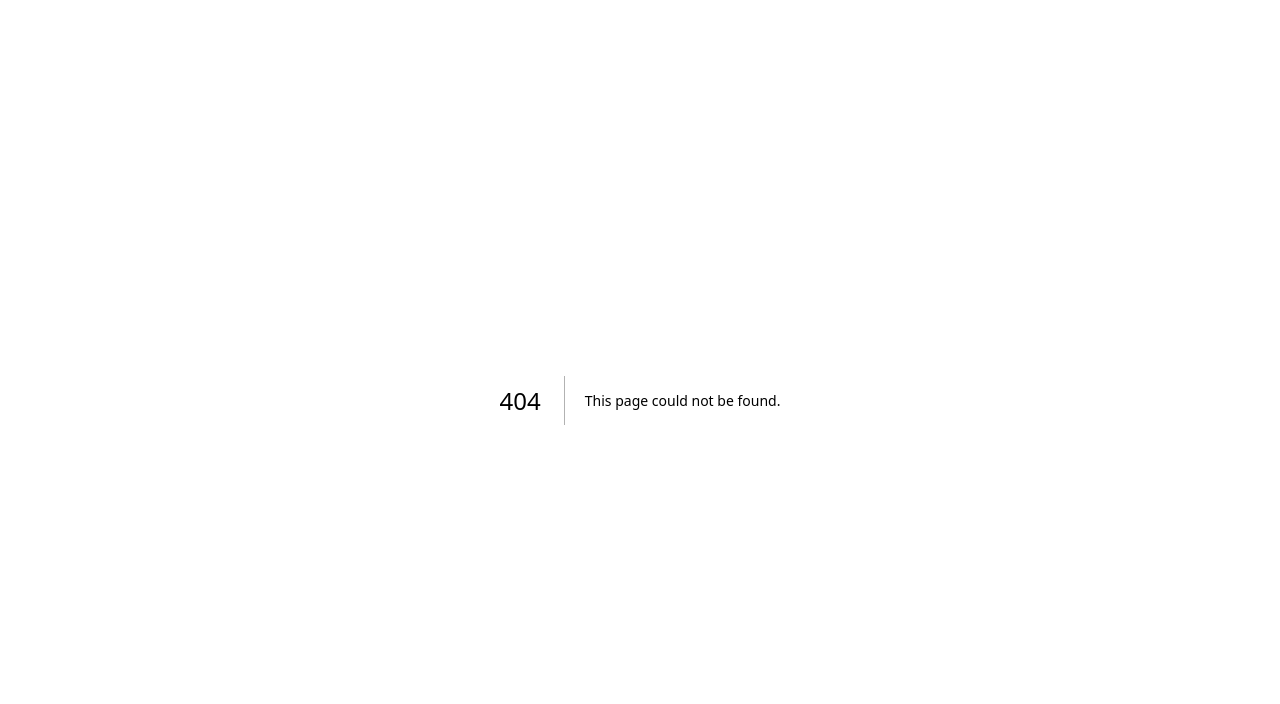
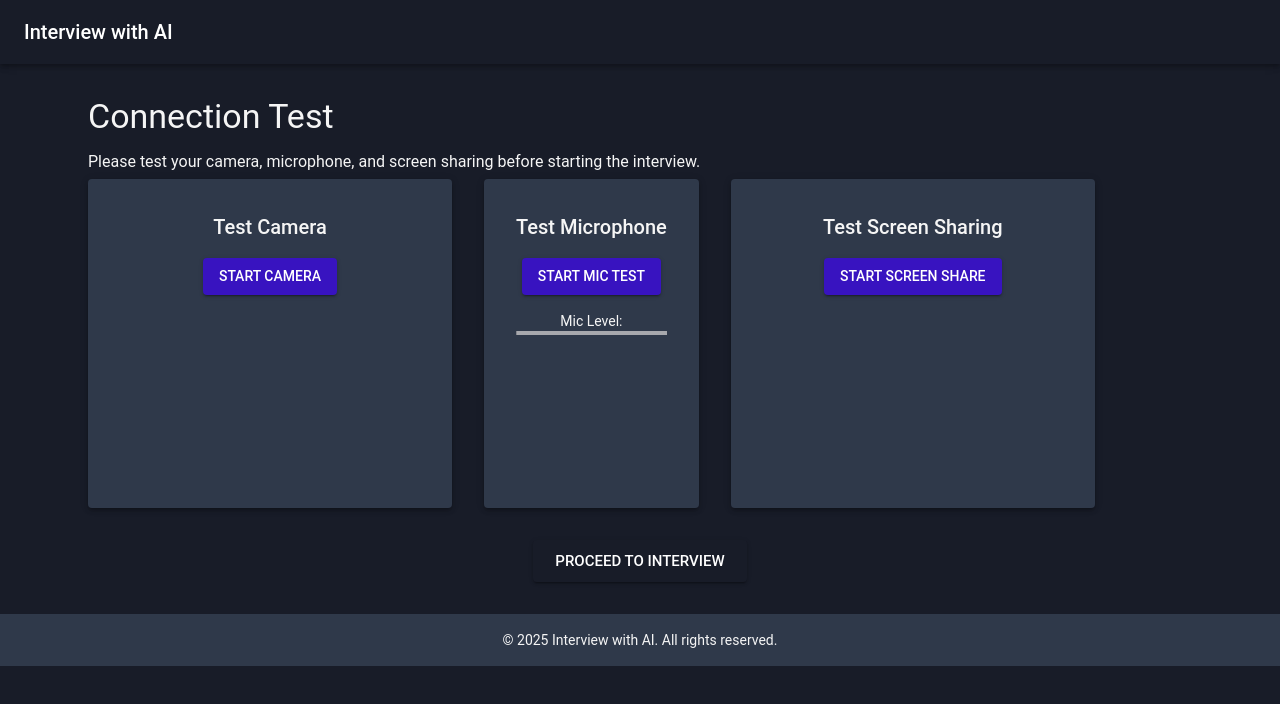
Before and after one commit to fjuncal/mock-interview-ia, a Next.js app: page /test-connection in a window 1280 px wide. Before the commit this address had no page. Shown: the top 704 px of the page. Built offline with nearby package versions, Linux system fonts and the light colour scheme.

Commit message:
Creating Test-Connection page and TestCard component

```diff
--- /dev/null
+++ b/src/components/TestCard.tsx
@@ -0,0 +1,51 @@
+// components/TestCard.tsx
+import React, { ReactNode } from "react";
+import { Card, CardContent, Typography, Button, Box } from "@mui/material";
+
+interface TestCardProps {
+  title: string;
+  buttonLabel: string;
+  onTest: () => void;
+  children?: ReactNode;
+}
+
+const TestCard: React.FC<TestCardProps> = ({
+  title,
+  buttonLabel,
+  onTest,
+  children,
+}) => {
+  return (
+    <Card
+      sx={{
+        p: 2,
+        textAlign: "center",
+        backgroundColor: "background.paper",
+        boxShadow: 3,
+      }}
+    >
+      <CardContent>
+        <Typography variant="h6" gutterBottom sx={{ color: "text.primary" }}>
+          {title}
+        </Typography>
+        <Button
+          variant="contained"
+          onClick={onTest}
+          sx={{
+            mt: 1,
+            backgroundColor: "#3813c0", // Cor personalizada para o botão
+            color: "#fff",
+            "&:hover": {
+              backgroundColor: "#512dd3",
+            },
+          }}
+        >
+          {buttonLabel}
+        </Button>
+        {children && <Box sx={{ mt: 2 }}>{children}</Box>}
+      </CardContent>
+    </Card>
+  );
+};
+
+export default TestCard;
--- /dev/null
+++ b/src/pages/test-connection.tsx
@@ -0,0 +1,192 @@
+// pages/test-connection.tsx
+import React, { useState, useRef } from "react";
+import {
+  Box,
+  Button,
+  Typography,
+  Container,
+  Stack,
+  LinearProgress,
+} from "@mui/material";
+import Layout from "../components/Layout";
+import TestCard from "../components/TestCard";
+
+export default function TestConnection() {
+  const videoRef = useRef<HTMLVideoElement>(null);
+  const screenRef = useRef<HTMLVideoElement>(null);
+  const [micTestMessage, setMicTestMessage] = useState<string>("");
+  const [recording, setRecording] = useState<boolean>(false);
+  const [micLevel, setMicLevel] = useState<number>(0);
+
+  // Função para iniciar o medidor de áudio usando a API Web Audio
+  const startMicLevelMeter = (stream: MediaStream) => {
+    const audioContext = new AudioContext();
+    const analyser = audioContext.createAnalyser();
+    const microphone = audioContext.createMediaStreamSource(stream);
+    microphone.connect(analyser);
+    analyser.fftSize = 256;
+    const dataArray = new Uint8Array(analyser.frequencyBinCount);
+
+    const updateMicLevel = () => {
+      analyser.getByteFrequencyData(dataArray);
+      // Calcula o valor médio do volume
+      let sum = 0;
+      for (let i = 0; i < dataArray.length; i++) {
+        sum += dataArray[i];
+      }
+      const average = sum / dataArray.length;
+      setMicLevel(average);
+      requestAnimationFrame(updateMicLevel);
+    };
+
+    updateMicLevel();
+  };
+
+  // Função para testar a câmera
+  const handleTestCamera = async () => {
+    try {
+      const stream = await navigator.mediaDevices.getUserMedia({ video: true });
+      if (videoRef.current) {
+        videoRef.current.srcObject = stream;
+        videoRef.current.play();
+      }
+    } catch (err) {
+      console.error("Camera error:", err);
+    }
+  };
+
+  // Função para testar o compartilhamento de tela (o usuário deve escolher a aba da nossa aplicação)
+  const handleTestScreen = async () => {
+    try {
+      alert(
+        "For best results, please select the tab of this application when prompted."
+      );
+      const stream = await navigator.mediaDevices.getDisplayMedia({
+        video: { displaySurface: "browser" },
+      });
+      if (screenRef.current) {
+        screenRef.current.srcObject = stream;
+        screenRef.current.play();
+      }
+    } catch (err) {
+      console.error("Screen sharing error:", err);
+    }
+  };
+
+  // Função para testar o microfone: grava 3 segundos, reproduz o áudio e ativa o medidor
+  const handleTestMic = async () => {
+    try {
+      const stream = await navigator.mediaDevices.getUserMedia({ audio: true });
+      // Inicia o medidor de áudio
+      startMicLevelMeter(stream);
+
+      const mediaRecorder = new MediaRecorder(stream);
+      const chunks: BlobPart[] = [];
+
+      mediaRecorder.ondataavailable = (event) => {
+        chunks.push(event.data);
+      };
+
+      mediaRecorder.onstop = () => {
+        const blob = new Blob(chunks, { type: "audio/ogg; codecs=opus" });
+        const audioURL = URL.createObjectURL(blob);
+        const audio = new Audio(audioURL);
+        audio.play();
+        setMicTestMessage("Microphone test completed: playback started.");
+      };
+
+      setRecording(true);
+      mediaRecorder.start();
+
+      // Grava por 3 segundos e para a gravação
+      setTimeout(() => {
+        mediaRecorder.stop();
+        setRecording(false);
+      }, 3000);
+    } catch (err) {
+      console.error("Microphone error:", err);
+      setMicTestMessage("Error testing microphone.");
+    }
+  };
+
+  return (
+    <Layout>
+      <Container>
+        <Typography variant="h4" gutterBottom>
+          Connection Test
+        </Typography>
+        <Typography variant="body1" gutterBottom>
+          Please test your camera, microphone, and screen sharing before
+          starting the interview.
+        </Typography>
+
+        <Stack
+          direction={{ xs: "column", md: "row" }}
+          spacing={4}
+          alignItems="stretch"
+        >
+          {/* Teste da Câmera */}
+          <TestCard
+            title="Test Camera"
+            buttonLabel="Start Camera"
+            onTest={handleTestCamera}
+          >
+            <Box sx={{ mt: 2 }}>
+              <video
+                ref={videoRef}
+                width="100%"
+                autoPlay
+                muted
+                style={{ borderRadius: 4, transform: "scaleX(-1)" }} // Corrige a inversão
+              />
+            </Box>
+          </TestCard>
+
+          {/* Teste do Microfone */}
+          <TestCard
+            title="Test Microphone"
+            buttonLabel={recording ? "Recording..." : "Start Mic Test"}
+            onTest={handleTestMic}
+          >
+            {micTestMessage && (
+              <Typography variant="body2" sx={{ mt: 2 }}>
+                {micTestMessage}
+              </Typography>
+            )}
+            {/* Medidor de áudio */}
+            <Box sx={{ mt: 2 }}>
+              <Typography variant="body2">Mic Level:</Typography>
+              <LinearProgress
+                variant="determinate"
+                value={(micLevel / 255) * 100}
+              />
+            </Box>
+          </TestCard>
+
+          {/* Teste do Compartilhamento de Tela */}
+          <TestCard
+            title="Test Screen Sharing"
+            buttonLabel="Start Screen Share"
+            onTest={handleTestScreen}
+          >
+            <Box sx={{ mt: 2 }}>
+              <video
+                ref={screenRef}
+                width="100%"
+                autoPlay
+                muted
+                style={{ borderRadius: 4 }}
+              />
+            </Box>
+          </TestCard>
+        </Stack>
+
+        <Box sx={{ mt: 4, textAlign: "center" }}>
+          <Button variant="contained" color="primary" size="large">
+            Proceed to Interview
+          </Button>
+        </Box>
+      </Container>
+    </Layout>
+  );
+}
```
